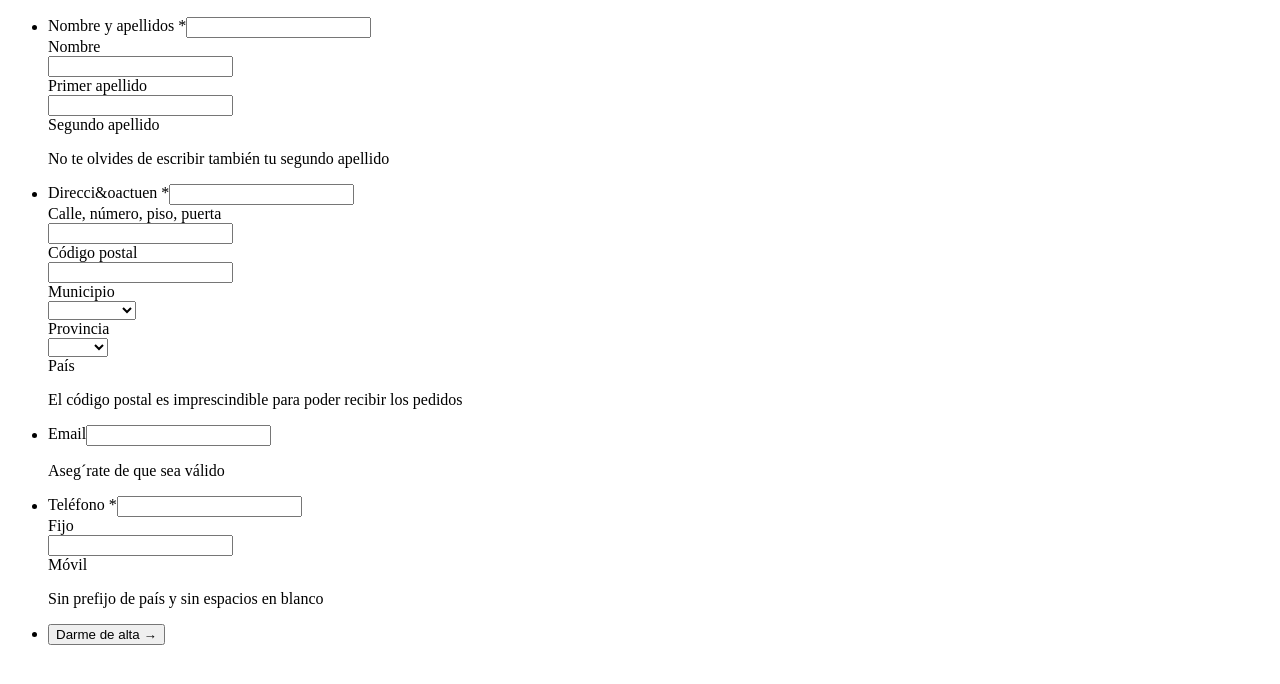
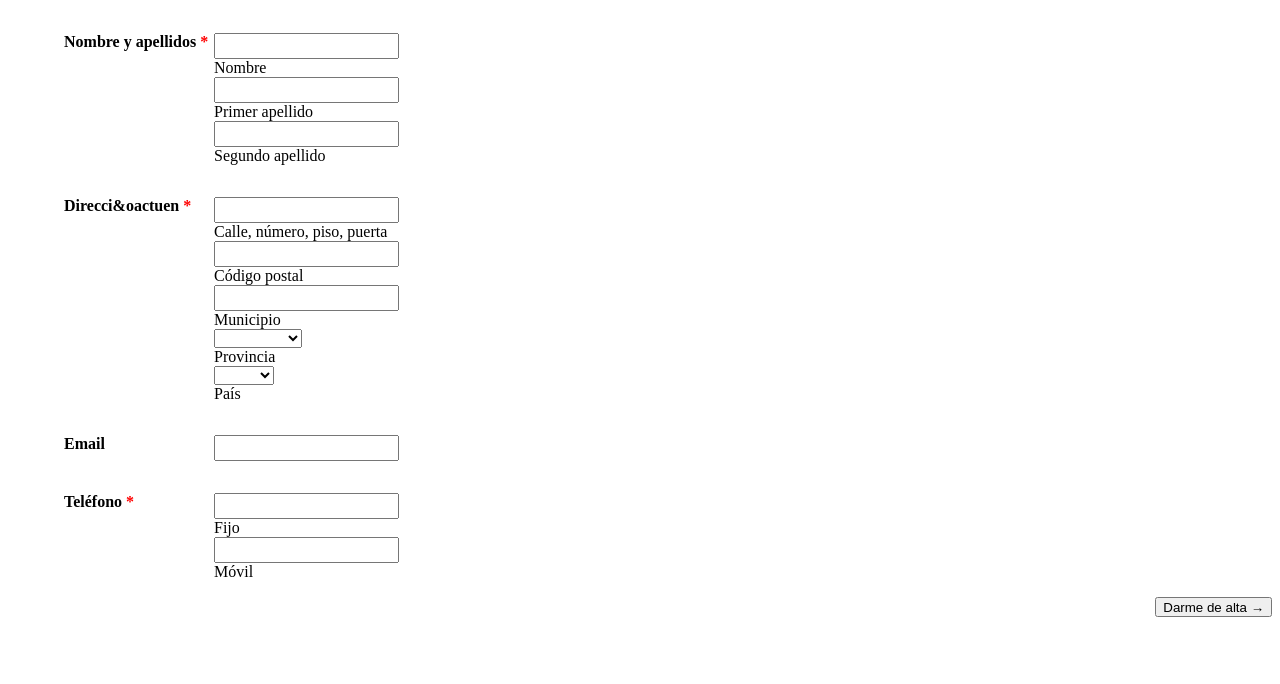
Before and after one commit to conrderuben/DIW, a plain HTML site: page AdvancedCSS/Form/index.html in a window 1280 px wide. Shown: the part 50-734 px from the top of the page. Drawn offline with Linux system fonts and the light colour scheme.

Commit message:
CASA 16/11

```diff
--- a/AdvancedCSS/Form/main.css
+++ b/AdvancedCSS/Form/main.css
@@ -1,17 +1,67 @@
- span label {
-     display: block;
- }
+.titulo{
+    font-weight: bold;
 
- li:hover {
-     background-color: #FF9;
-     border-top: 1px solid black;
-     border-bottom: 1px solid black;
- }
+}
+label{
+    display: block;
+}
+.requerido{
+    color: red;
+}
+li{
+    list-style: none;
+}
 
- input:focus {
-     border: 1px solid #E6B700;
- }
+li:hover{
+background-color: #FF9;
+}
 
- .titulo {
-     float: left;
- }
+input[type="text"]:hover {
+    border: 2px solid #E6B700;
+  }
+  input{
+      height: 20px;
+  }
+
+.titulo{
+      float: left;
+      width: 150px;
+
+  }
+
+  .ayuda{
+    color: white;
+    padding: 0;
+    margin: 0;
+    position: absolute;
+    top: 0;
+    right: 0;
+    width: 150px;
+  }
+
+  ul li{
+      margin:0;
+      padding: 1em;
+  }
+  ul li div{
+
+      overflow: hidden;
+  }
+  ul li{
+      position: relative;
+  }
+  ul li:hover p.ayuda {
+    position: absolute;
+    top: 0;
+    right: 0;
+    width: 150px;
+    color: black;
+  }
+  ul li:hover{
+    border-top: 1px solid black;
+    border-bottom: 1px solid black;
+}#alta{
+    position: absolute;
+    right: 0;
+    top:0;
+}
```
